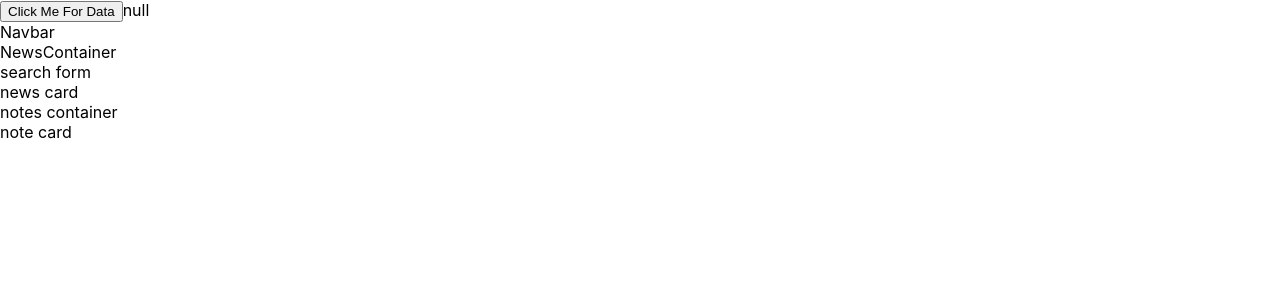
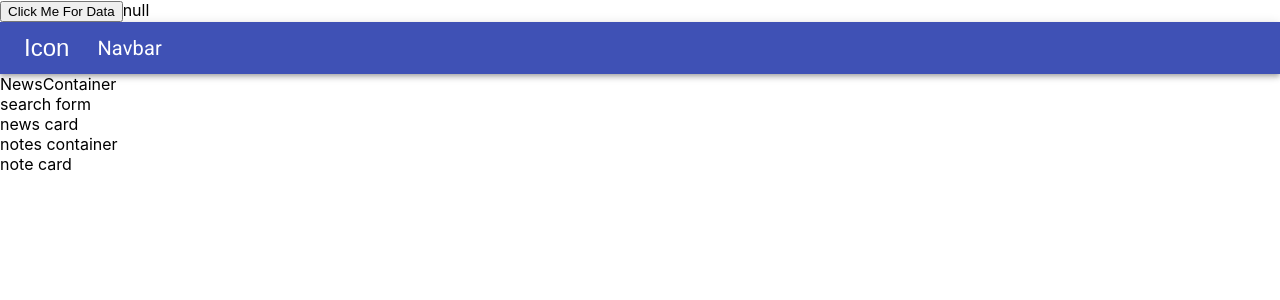
Before and after one commit to jomariepolanco/newsfeed-app, a React (Create React App) app in the folder client/: page / in a window 1280 px wide. Shown: the top 300 px of the page. Built offline with nearby package versions, Linux system fonts and the light colour scheme.

Commit message:
navbar layout complete

```diff
--- a/client/package.json
+++ b/client/package.json
@@ -3,6 +3,7 @@
   "version": "0.1.0",
   "private": true,
   "dependencies": {
+    "@material-ui/core": "^4.11.2",
     "@testing-library/jest-dom": "^5.11.8",
     "@testing-library/react": "^11.2.2",
     "@testing-library/user-event": "^12.6.0",
@@ -10,6 +11,7 @@
     "@types/node": "^14.14.20",
     "@types/react": "^17.0.0",
     "@types/react-dom": "^17.0.0",
+    "fontsource-roboto": "^4.0.0",
     "react": "^17.0.1",
     "react-dom": "^17.0.1",
     "react-scripts": "4.0.1",
--- a/client/src/App.tsx
+++ b/client/src/App.tsx
@@ -2,6 +2,7 @@ import React from 'react';
 import Navbar from './components/Navbar';
 import NewsContainer from './containers/NewsContainer';
 import NotesContainer from './containers/NotesContainer';
+import 'fontsource-roboto';
 
 function App() {
   const [data, setData] = React.useState("null");
--- a/client/src/components/Navbar.tsx
+++ b/client/src/components/Navbar.tsx
@@ -1,9 +1,32 @@
+import { AppBar, createStyles, IconButton, makeStyles, Theme, Toolbar, Typography } from '@material-ui/core'
 import React from 'react'
 
+const useStyles = makeStyles((theme: Theme) =>
+    createStyles({
+        root: {
+            flexGrow: 1
+        },
+        menuButton: {
+            marginRight: theme.spacing(2)
+        }
+    })
+)
+
 export default function Navbar() {
+
+    const classes = useStyles()
     return (
-        <div>
-            Navbar
+        <div className={classes.root}>
+            <AppBar position="static">
+                <Toolbar variant="dense">
+                    <IconButton edge="start" className={classes.menuButton} color="inherit" aria-label="menu">
+                        Icon
+                    </IconButton>
+                    <Typography variant="h6" color="inherit">
+                        Navbar
+                    </Typography>
+                </Toolbar>
+            </AppBar>
         </div>
     )
 }
--- a/client/src/index.tsx
+++ b/client/src/index.tsx
@@ -2,6 +2,7 @@ import React from 'react';
 import ReactDOM from 'react-dom';
 import './index.css';
 import App from './App';
+import 'fontsource-roboto';
 
 ReactDOM.render(
   <React.StrictMode>
```
Also changed, not shown: 1 other file (tests, documents, lock files or other folders).
